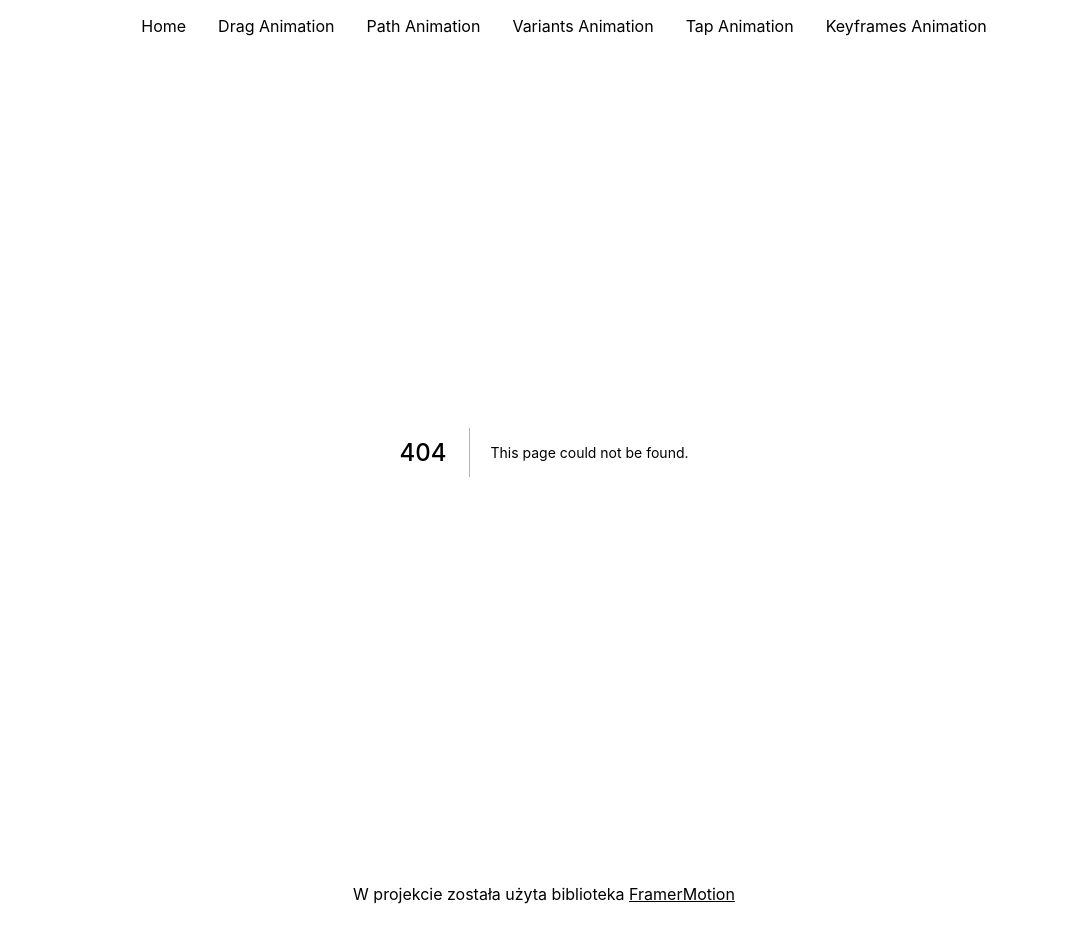
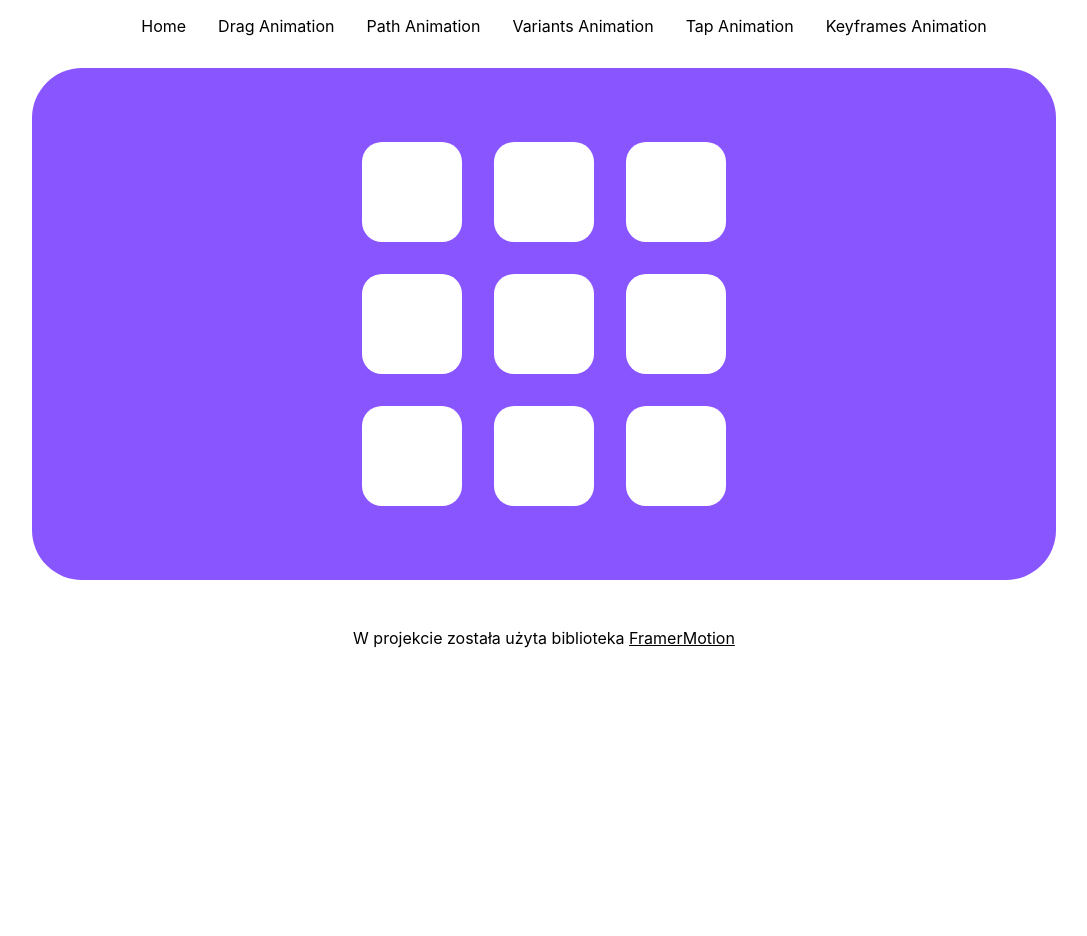
Before and after one commit to Marcindev03/animationPage, a Next.js app: page /animation/docs/second in a window 1280 px wide. Before the commit this address had no page. Shown: the whole page, without its empty margins (96-1183 px from the left). After the commit the page ends 800 px from the top, so only its background shows below. Built offline with nearby package versions, Linux system fonts and the light colour scheme.

Commit message:
add second animation

```diff
--- /dev/null
+++ b/pages/animation/docs/second/Second.module.scss
@@ -0,0 +1,35 @@
+$item-height: 100px;
+$item-width: 100px;
+
+.item {
+  width: $item-height;
+  height: $item-width;
+  background-color: #fff;
+  border-radius: 20%;
+  cursor: pointer;
+
+  display: flex;
+  justify-content: center;
+  align-items: center;
+
+  &Wrapper {
+    padding: 0;
+    list-style: none;
+    display: grid;
+    grid-template-columns: repeat(3, 1fr);
+    grid-gap: 2rem;
+  }
+}
+
+.active {
+  @extend .item;
+  background-color: red;
+}
+
+.inactive {
+  @extend .item;
+}
+
+.clicks {
+  font-size: 1.5rem;
+}
--- /dev/null
+++ b/pages/animation/docs/second/index.jsx
@@ -0,0 +1,53 @@
+import { useState } from 'react';
+import { motion } from 'framer-motion';
+
+import Playground from '../../../../components/Playground/Playground';
+
+import styles from './Second.module.scss';
+
+const data = [1, 2, 3, 4, 5, 6, 7, 8, 9];
+
+const Second = () => {
+  return (
+    <Playground>
+      <motion.ul className={styles.itemWrapper}>
+        {data.map((item) => (
+          <Item key={item} />
+        ))}
+      </motion.ul>
+    </Playground>
+  );
+};
+
+const variants = {
+  hidden: {
+    opacity: 0,
+  },
+  visible: {
+    opacity: 1,
+  },
+  hover: {
+    scale: 1.1,
+  },
+  tap: {
+    scale: 0.8,
+  },
+};
+
+const Item = () => {
+  const [isSelected, setIsSelected] = useState(false);
+
+  return (
+    <motion.li
+      initial="hidden"
+      animate="visible"
+      whileHover="hover"
+      whileTap="tap"
+      variants={variants}
+      className={isSelected ? styles.active : styles.inactive}
+      onClick={() => setIsSelected(!isSelected)}
+    />
+  );
+};
+
+export default Second;
```
Also changed, not shown: pages/index.jsx (+13 -0 lines).
